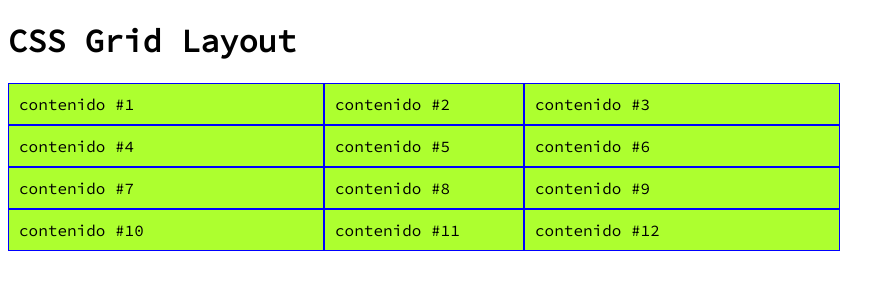
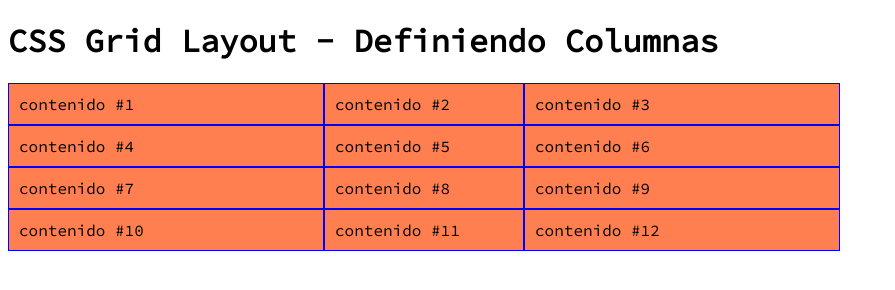
Before and after one commit to marfernans/cssgrid, a plain HTML site: page index.html in a window 1280 px wide. Shown: the whole page, without its empty margins (0-895 px from the left). Drawn offline with Linux system fonts and the light colour scheme.

Commit message:
Cambíe a color coral y agregé texto definiendo columnas

```diff
--- a/columnas.css
+++ b/columnas.css
@@ -7,7 +7,7 @@ body {
   grid-template-columns: 25% 200px 25%;
 }
 .item{
-    background: greenyellow;
+    background: coral;
     padding: 10px;
     border: 1px solid blue;
 }
--- a/index.html
+++ b/index.html
@@ -12,7 +12,7 @@
 </head>
 
 <body>
-    <h1> CSS Grid Layout </h1>
+    <h1> CSS Grid Layout - Definiendo Columnas</h1>
     <section class="container">
         <div class="item">contenido #1</div>
         <div class="item">contenido #2</div>
```
